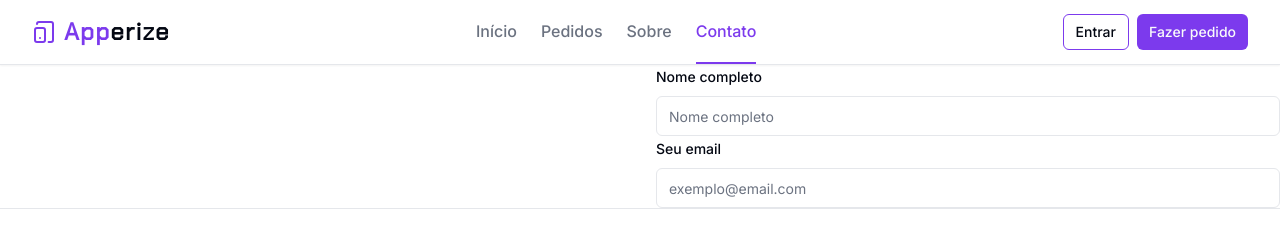
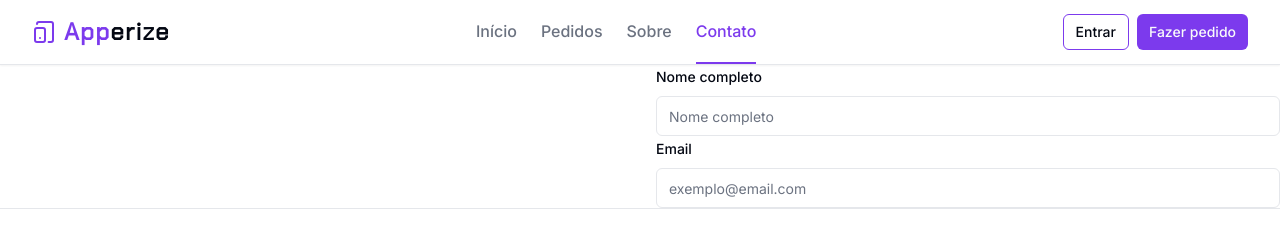
Before and after one commit to charmingruby/apperize, a Next.js app: page /contato in a window 1280 px wide. Shown: the top 230 px of the page. Built offline with nearby package versions, Linux system fonts and the light colour scheme; no server answers.

Commit message:
setup react query and separated clerk provider

```diff
--- a/package.json
+++ b/package.json
@@ -17,6 +17,7 @@
     "@radix-ui/react-label": "^2.0.2",
     "@radix-ui/react-slot": "^1.0.2",
     "@radix-ui/react-tabs": "^1.0.4",
+    "@tanstack/react-query": "^4.35.7",
     "@types/node": "20.5.7",
     "@types/react": "18.2.21",
     "@types/react-dom": "18.2.7",
--- a/src/app/(auth)/(routes)/registrar/[[...sign-up]]/page.tsx
+++ b/src/app/(auth)/(routes)/registrar/[[...sign-up]]/page.tsx
@@ -1,4 +1,4 @@
-import { Logo } from '@/app/(auth)/components/logo'
+import { Logo } from '@/assets/app/(auth)/components/logo'
 import { SignUp } from '@clerk/nextjs'
 
 export default function Page() {
--- a/src/app/(public)/(routes)/contato/components/email-form.tsx
+++ b/src/app/(public)/(routes)/contato/components/email-form.tsx
@@ -50,7 +50,7 @@ export function EmailForm() {
         name="senderEmail"
         render={({ field }) => (
           <FormItem>
-            <FormLabel>Seu email</FormLabel>
+            <FormLabel>Email</FormLabel>
             <FormControl>
               <Input placeholder="exemplo@email.com" {...field} />
             </FormControl>
--- a/src/app/(public)/components/header/actions.tsx
+++ b/src/app/(public)/components/header/actions.tsx
@@ -19,7 +19,7 @@ export function Actions() {
         </>
       ) : (
         <div className="flex items-center space-x-4">
-          <Button size="sm">Dashboard</Button>
+          <Button size="sm">Ver pedidos</Button>
           <div className="w-px h-8 bg-border" />
           <UserButton />
         </div>
--- a/src/app/layout.tsx
+++ b/src/app/layout.tsx
@@ -1,7 +1,8 @@
-import { Providers } from '@/components/providers'
+import { ClerkAuthProvider } from '@/providers/clerk'
 import '../styles/globals.css'
 import type { Metadata } from 'next'
 import { Chakra_Petch as ChakraPetch, Inter } from 'next/font/google'
+import { ReactQueryProvider } from '@/providers/react-query'
 
 const inter = Inter({
   subsets: ['latin'],
@@ -26,7 +27,8 @@ export default function RootLayout({
   children: React.ReactNode
 }) {
   return (
-    <Providers>
+    <ClerkAuthProvider>
+      <ReactQueryProvider>
         <html lang="en">
           <body
             className={`${inter.variable} ${alt.variable}
@@ -36,6 +38,7 @@ export default function RootLayout({
             <main>{children}</main>
           </body>
         </html>
-    </Providers>
+      </ReactQueryProvider>
+    </ClerkAuthProvider>
   )
 }
--- a/src/components/providers.tsx
+++ b/src/providers/clerk.tsx
@@ -1,8 +1,7 @@
+import { ptBR } from '@clerk/localizations'
 import { ClerkProvider } from '@clerk/nextjs'
-import { ptBR } from '@clerk/localizations'
-
 import { ReactNode } from 'react'
 
-export function Providers({ children }: { children: ReactNode }) {
+export function ClerkAuthProvider({ children }: { children: ReactNode }) {
   return <ClerkProvider localization={ptBR}>{children}</ClerkProvider>
 }
--- /dev/null
+++ b/src/providers/react-query.tsx
@@ -0,0 +1,12 @@
+'use client'
+
+import { PropsWithChildren, useState } from 'react'
+import { QueryClient, QueryClientProvider } from '@tanstack/react-query'
+
+export function ReactQueryProvider({ children }: PropsWithChildren) {
+  const [queryClient] = useState(() => new QueryClient())
+
+  return (
+    <QueryClientProvider client={queryClient}>{children}</QueryClientProvider>
+  )
+}
```
Also changed, not shown: 1 other file (tests, documents, lock files or other folders). Lines whose indentation alone changed are shown as unchanged.
